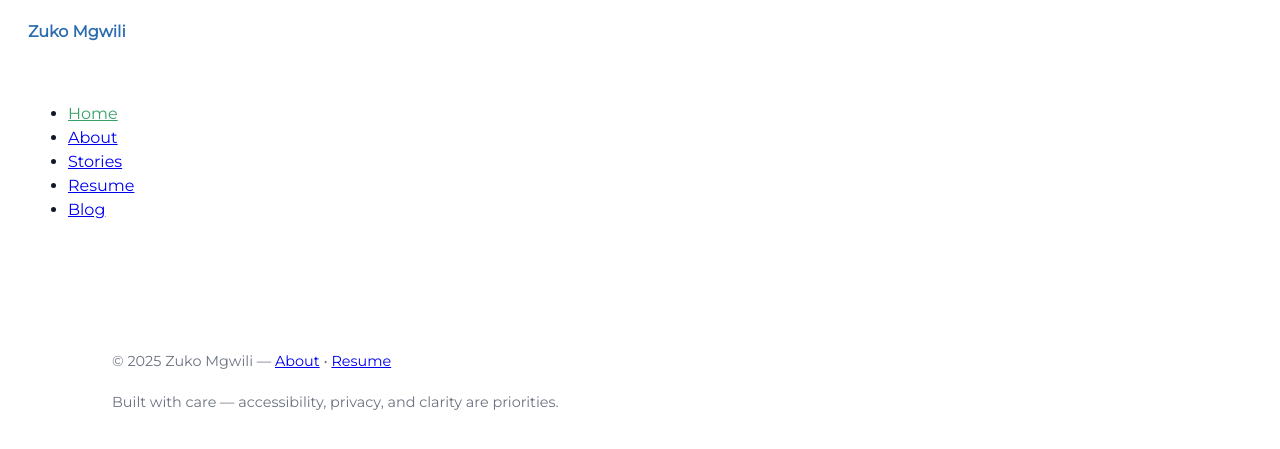
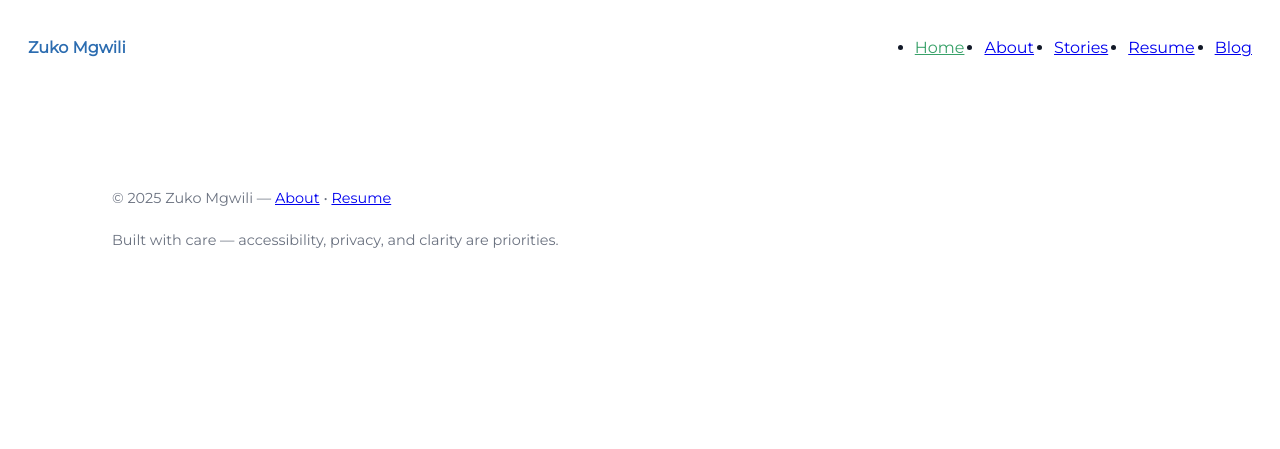
Before and after one commit to zukomgwili/zukomgwili.github.io, a Jekyll site: the page built from index.md, in a window 1280 px wide. Shown: the top 449 px of the page. Built offline with Jekyll 4.4.1, drawn with Linux system fonts in a browser that asks for light colours.

Commit message:
test(001-modernize-website): add responsive smoke-tests + CSS responsive tweaks (T017)

```diff
--- a/_sass/main.scss
+++ b/_sass/main.scss
@@ -2,7 +2,8 @@
 @import "resume";
 
 /* Base document typography */
-html, body {
+html,
+body {
   font-family: $font-family-sans;
   font-size: $font-size-base;
   line-height: $line-height-base;
@@ -10,10 +11,13 @@ html, body {
   background: $bg;
 }
 
-.active-link { color: $accent-color; }
+.active-link {
+  color: $accent-color;
+}
 
 /* Skip link styling for keyboard users */
-.skip-link, .a11y-skip {
+.skip-link,
+.a11y-skip {
   position: absolute;
   top: -60px;
   left: 16px;
@@ -26,40 +30,173 @@ html, body {
   opacity: 0;
 }
 
-.skip-link:focus, .a11y-skip:focus {
+.skip-link:focus,
+.a11y-skip:focus {
   top: 12px;
   opacity: 1;
   outline: none;
-  box-shadow: 0 0 0 3px rgba(59,130,246,0.25);
+  box-shadow: 0 0 0 3px rgba(59, 130, 246, 0.25);
 }
 
 /* Header / footer basics */
-.site-header { border-bottom: 1px solid lighten($bg,6%); padding: $space-sm $space-md; }
-.site-branding { display:flex; flex-direction:column; gap: $space-xs; margin-bottom: $space-sm; }
-.site-title { font-weight:700; color: $brand-color; text-decoration:none; }
-.site-description { color: $muted; font-size: 0.9rem; }
-.site-footer { border-top: 1px solid lighten($bg,6%); padding: $space-md; color: $muted; font-size:0.9rem; background: transparent; }
-.site-footer .wrap { max-width: $container-max-width; margin:0 auto; }
+.site-header {
+  border-bottom: 1px solid lighten($bg, 6%);
+  padding: $space-sm $space-md;
+}
+
+.site-branding {
+  display: flex;
+  flex-direction: column;
+  gap: $space-xs;
+  margin-bottom: $space-sm;
+}
+
+.site-title {
+  font-weight: 700;
+  color: $brand-color;
+  text-decoration: none;
+}
+
+.site-description {
+  color: $muted;
+  font-size: 0.9rem;
+}
+
+.site-footer {
+  border-top: 1px solid lighten($bg, 6%);
+  padding: $space-md;
+  color: $muted;
+  font-size: 0.9rem;
+  background: transparent;
+}
+
+.site-footer .wrap {
+  max-width: $container-max-width;
+  margin: 0 auto;
+}
 
 /* Layout containers */
-.wrap { max-width: $container-max-width; margin: 0 auto; padding: 0 $space-md; }
-.content-wrapper { padding: $space-lg 0; }
+.wrap {
+  max-width: $container-max-width;
+  margin: 0 auto;
+  padding: 0 $space-md;
+}
+
+.content-wrapper {
+  padding: $space-lg 0;
+}
 
 /* Articles/posts */
-.post { max-width: $post-max-width; margin: 0 auto; padding: $space-md 0; }
-.post-header { margin-bottom: $space-md; }
-.post-title { font-size: clamp($h1-min, 2.5vw, $h1-max); line-height: $line-height-heading; margin: 0 0 $space-sm 0; }
-.post-meta { color: $muted; font-size: 0.9rem; margin: 0 0 $space-md 0; }
-.post-content img { max-width: 100%; height: auto; }
+.post {
+  max-width: $post-max-width;
+  margin: 0 auto;
+  padding: $space-md 0;
+}
+
+.post-header {
+  margin-bottom: $space-md;
+}
+
+.post-title {
+  font-size: clamp($h1-min, 2.5vw, $h1-max);
+  line-height: $line-height-heading;
+  margin: 0 0 $space-sm 0;
+}
+
+.post-meta {
+  color: $muted;
+  font-size: 0.9rem;
+  margin: 0 0 $space-md 0;
+}
+
+.post-content img {
+  max-width: 100%;
+  height: auto;
+}
 
 /* Readability and typographic rhythm */
-.content-wrapper, .post-content { max-width: 65ch; margin-left:auto; margin-right:auto; }
-h1, .post-title { font-size: clamp($h1-min, 2.5vw, $h1-max); line-height: $line-height-heading; margin-bottom: $space-sm; }
-h2 { font-size: clamp($h2-min, 2vw, $h2-max); line-height: $line-height-heading; margin-top: $space-md; margin-bottom: $space-sm; }
-p { margin-bottom: $space-md; }
+.content-wrapper,
+.post-content {
+  max-width: 65ch;
+  margin-left: auto;
+  margin-right: auto;
+}
+
+h1,
+.post-title {
+  font-size: clamp($h1-min, 2.5vw, $h1-max);
+  line-height: $line-height-heading;
+  margin-bottom: $space-sm;
+}
+
+h2 {
+  font-size: clamp($h2-min, 2vw, $h2-max);
+  line-height: $line-height-heading;
+  margin-top: $space-md;
+  margin-bottom: $space-sm;
+}
+
+p {
+  margin-bottom: $space-md;
+}
 
 /* Resume page actions */
-.resume-actions { display:flex; justify-content:flex-end; margin-bottom: $space-sm; }
-.btn { display:inline-block; padding: 8px 12px; border-radius:6px; text-decoration:none; color: white; background: $brand-color; }
-.btn:focus, .btn:active, .btn:hover { box-shadow: $focus-ring; }
-.btn-download { background: $accent-color; }
+.resume-actions {
+  display: flex;
+  justify-content: flex-end;
+  margin-bottom: $space-sm;
+}
+
+.btn {
+  display: inline-block;
+  padding: 8px 12px;
+  border-radius: 6px;
+  text-decoration: none;
+  color: white;
+  background: $brand-color;
+}
+
+.btn:focus,
+.btn:active,
+.btn:hover {
+  box-shadow: $focus-ring;
+}
+
+.btn-download {
+  background: $accent-color;
+}
+
+/* Responsive layout adjustments (mobile-first) */
+@media (min-width: $breakpoint-md) {
+  .site-header {
+    display: flex;
+    justify-content: space-between;
+    align-items: center;
+  }
+
+  .site-branding {
+    flex-direction: row;
+    align-items: center;
+    gap: $space-md;
+    margin-bottom: 0;
+  }
+
+  nav[role="navigation"] ul {
+    display: flex;
+    gap: $space-md;
+  }
+
+  .resume-actions {
+    justify-content: flex-start;
+  }
+}
+
+@media (min-width: $breakpoint-lg) {
+  .content-wrapper {
+    padding: $space-lg 0 $space-lg 0;
+  }
+
+  .post {
+    padding: $space-lg 0;
+  }
+}
```
Also changed, not shown: scripts/responsive-smoke.js (added, +59 -0 lines), .github/workflows/site-checks.yml, 1 other file.
